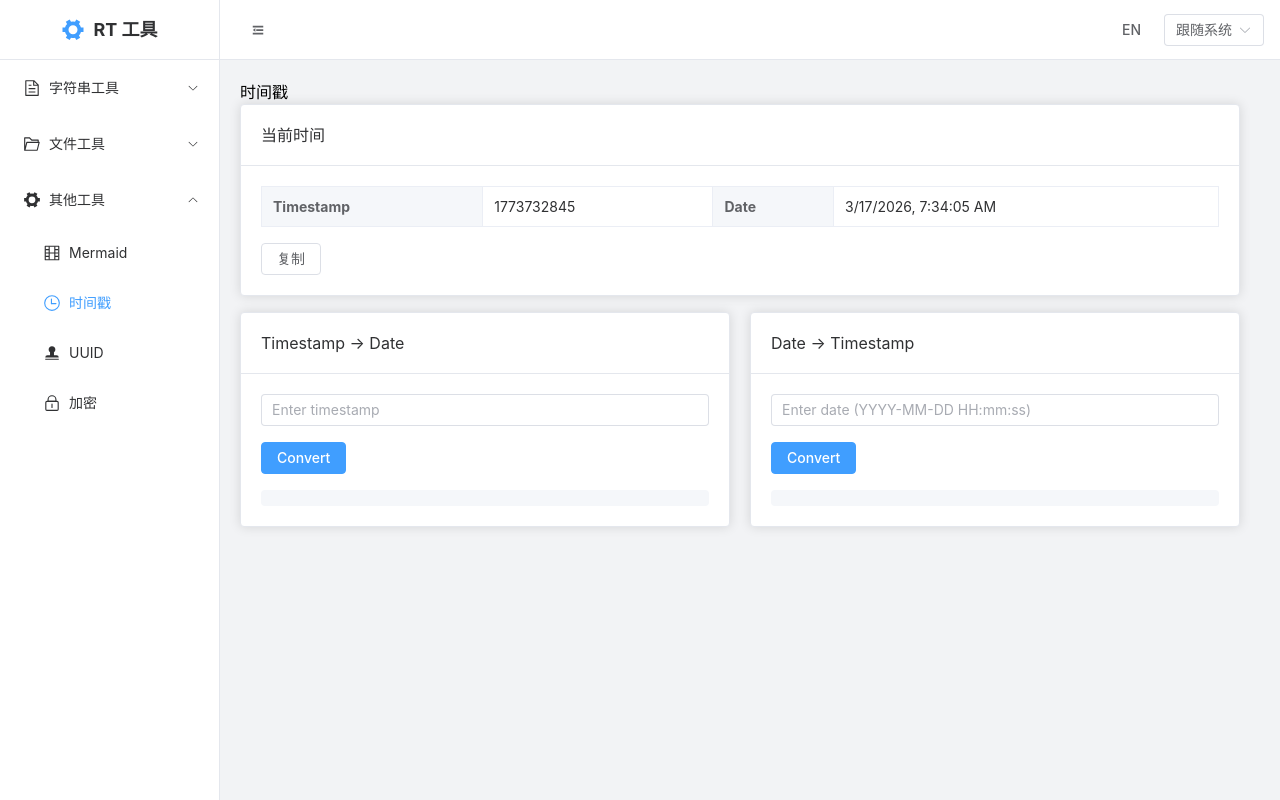
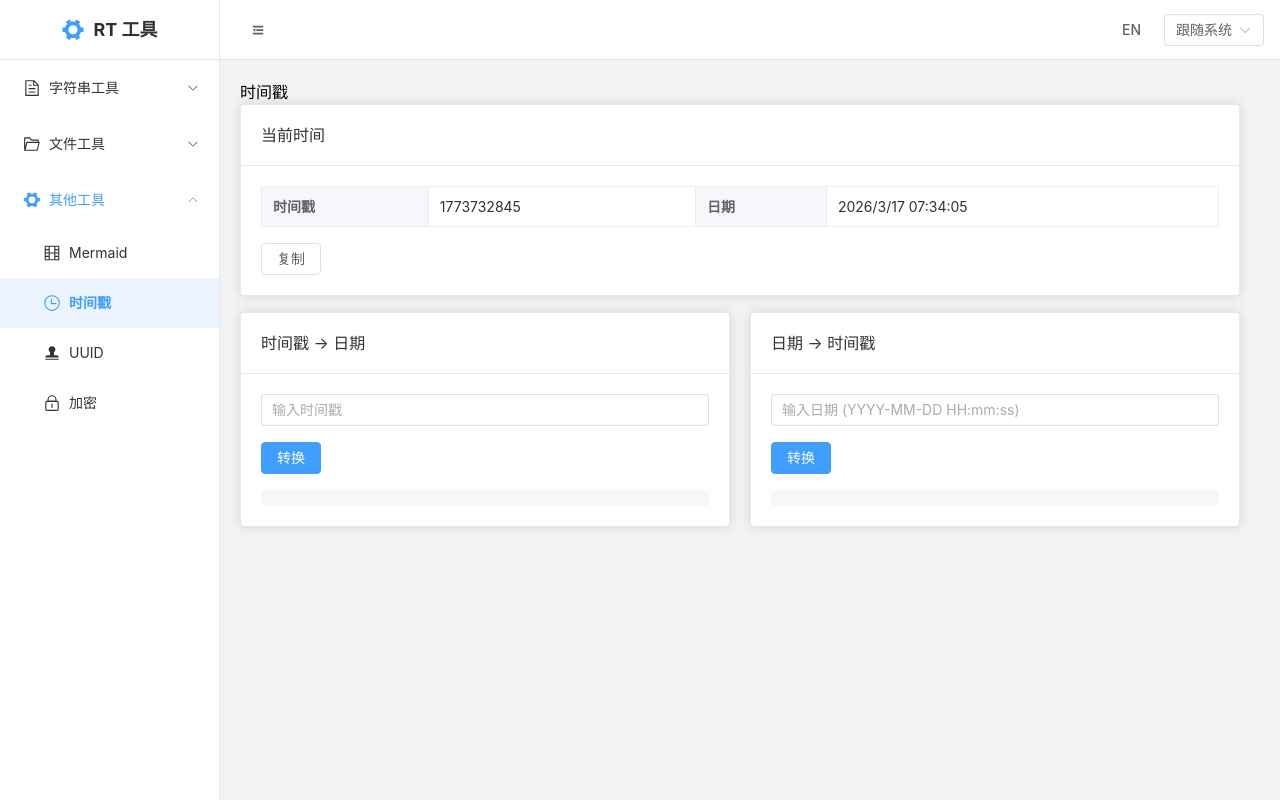
Before and after one commit to teatang/rt-tool, a Vue app: page /timestamp in a window 1280 px wide. Built offline with nearby package versions, Linux system fonts and the light colour scheme.

Commit message:
update menu style

```diff
--- a/src/i18n/locales/en.ts
+++ b/src/i18n/locales/en.ts
@@ -39,7 +39,8 @@ export default {
     search: 'Search',
     rename: 'Rename',
     generate: 'Generate',
-    now: 'Now'
+    now: 'Now',
+    convert: 'Convert'
   },
   messages: {
     copySuccess: 'Copied to clipboard',
@@ -63,6 +64,12 @@ export default {
     count: 'Count',
     algorithm: 'Algorithm',
     version: 'Version',
-    namespace: 'Namespace'
+    namespace: 'Namespace',
+    timestamp: 'Timestamp',
+    date: 'Date',
+    timestampToDate: 'Timestamp → Date',
+    dateToTimestamp: 'Date → Timestamp',
+    enterTimestamp: 'Enter timestamp',
+    enterDate: 'Enter date (YYYY-MM-DD HH:mm:ss)'
   }
 }
--- a/src/i18n/locales/zh.ts
+++ b/src/i18n/locales/zh.ts
@@ -39,7 +39,8 @@ export default {
     search: '搜索',
     rename: '重命名',
     generate: '生成',
-    now: '当前时间'
+    now: '当前时间',
+    convert: '转换'
   },
   messages: {
     copySuccess: '已复制到剪贴板',
@@ -63,6 +64,12 @@ export default {
     count: '数量',
     algorithm: '算法',
     version: '版本',
-    namespace: '命名空间'
+    namespace: '命名空间',
+    timestamp: '时间戳',
+    date: '日期',
+    timestampToDate: '时间戳 → 日期',
+    dateToTimestamp: '日期 → 时间戳',
+    enterTimestamp: '输入时间戳',
+    enterDate: '输入日期 (YYYY-MM-DD HH:mm:ss)'
   }
 }
--- a/src/layouts/MainLayout.vue
+++ b/src/layouts/MainLayout.vue
@@ -1,10 +1,8 @@
 <script setup lang="ts">
-import { ref, computed } from 'vue'
+import { ref, computed, watch } from 'vue'
 import { useI18n } from 'vue-i18n'
 import { useRoute } from 'vue-router'
 import { useThemeStore } from '../stores/theme'
-
-const route = useRoute()
 
 // 引入 Element Plus 图标 - 每个工具使用独特的图标
 import {
@@ -29,6 +27,19 @@ import {
 
 const { t, locale } = useI18n()
 const themeStore = useThemeStore()
+const route = useRoute()
+
+// 当前选中的菜单 - 使用 ref 并监听路由变化
+const activeMenu = ref('base64')
+
+// 监听路由变化更新菜单选中状态
+watch(
+  () => route.path,
+  (path) => {
+    activeMenu.value = path.startsWith('/') ? path.slice(1) : path || 'base64'
+  },
+  { immediate: true }
+)
 
 // 侧边栏是否折叠
 const isCollapse = ref(false)
@@ -69,13 +80,6 @@ const menuItems = computed(() => [
     ]
   }
 ])
-
-// 当前选中的菜单 - 使用路径匹配
-const activeMenu = computed(() => {
-  const path = route.path
-  // 从路径中提取工具名称 (如 /base64 -> base64)
-  return path.startsWith('/') ? path.slice(1) : path || 'base64'
-})
 
 // 主题选项
 const themeOptions = [
@@ -206,6 +210,53 @@ const changeLocale = () => {
   flex: 1;
 }
 
+/* 选中菜单项的高亮样式 */
+.sidebar-menu :deep(.el-menu-item.is-active) {
+  background-color: var(--el-color-primary-light-9) !important;
+  color: var(--el-color-primary) !important;
+  font-weight: 600;
+}
+
+.sidebar-menu :deep(.el-menu-item.is-active .el-icon) {
+  color: var(--el-color-primary) !important;
+}
+
+/* 菜单项 hover 样式 */
+.sidebar-menu :deep(.el-menu-item:hover) {
+  background-color: var(--el-fill-color-light) !important;
+}
+
+/* 子菜单标题高亮 */
+.sidebar-menu :deep(.el-sub-menu.is-active > .el-sub-menu__title) {
+  color: var(--el-color-primary) !important;
+}
+
+.sidebar-menu :deep(.el-sub-menu.is-active > .el-sub-menu__title .el-icon) {
+  color: var(--el-color-primary) !important;
+}
+
+/* 深色模式下的选中高亮 */
+html.dark .sidebar-menu :deep(.el-menu-item.is-active) {
+  background-color: rgba(64, 158, 255, 0.15) !important;
+  color: var(--el-color-primary) !important;
+}
+
+html.dark .sidebar-menu :deep(.el-menu-item.is-active .el-icon) {
+  color: var(--el-color-primary) !important;
+}
+
+html.dark .sidebar-menu :deep(.el-menu-item:hover) {
+  background-color: var(--el-fill-color-light) !important;
+}
+
+html.dark .sidebar-menu :deep(.el-sub-menu.is-active > .el-sub-menu__title) {
+  color: var(--el-color-primary) !important;
+}
+
+html.dark .sidebar-menu :deep(.el-sub-menu.is-active > .el-sub-menu__title .el-icon) {
+  color: var(--el-color-primary) !important;
+}
+
 .header {
   display: flex;
   justify-content: space-between;
--- a/src/views/tools/timestamp.vue
+++ b/src/views/tools/timestamp.vue
@@ -3,7 +3,7 @@ import { ref, onMounted, onUnmounted } from 'vue'
 import { useI18n } from 'vue-i18n'
 import { ElMessage } from 'element-plus'
 
-const { t } = useI18n()
+const { t, locale } = useI18n()
 
 const timestamp = ref('')
 const customDate = ref('')
@@ -15,7 +15,8 @@ let intervalId: number | undefined
 const updateCurrentTime = () => {
   const now = new Date()
   currentTimestamp.value = Math.floor(now.getTime() / 1000)
-  currentDate.value = now.toLocaleString()
+  // 根据当前语言格式化日期
+  currentDate.value = now.toLocaleString(locale.value === 'zh' ? 'zh-CN' : 'en-US')
 }
 
 onMounted(() => {
@@ -35,7 +36,7 @@ const convertToDate = () => {
   try {
     const ts = parseInt(timestamp.value)
     const date = new Date(ts * 1000)
-    return date.toLocaleString()
+    return date.toLocaleString(locale.value === 'zh' ? 'zh-CN' : 'en-US')
   } catch {
     return t('messages.error')
   }
@@ -71,10 +72,10 @@ const copyTimestamp = async () => {
         <span>{{ t('actions.now') }}</span>
       </template>
       <el-descriptions :column="2" border>
-        <el-descriptions-item label="Timestamp">
+        <el-descriptions-item :label="t('labels.timestamp')">
           {{ currentTimestamp }}
         </el-descriptions-item>
-        <el-descriptions-item label="Date">
+        <el-descriptions-item :label="t('labels.date')">
           {{ currentDate }}
         </el-descriptions-item>
       </el-descriptions>
@@ -87,15 +88,15 @@ const copyTimestamp = async () => {
       <el-col :span="12">
         <el-card>
           <template #header>
-            <span>Timestamp → Date</span>
+            <span>{{ t('labels.timestampToDate') }}</span>
           </template>
           <el-input
             v-model="timestamp"
-            placeholder="Enter timestamp"
+            :placeholder="t('labels.enterTimestamp')"
             class="mb-4"
           />
           <el-button type="primary" @click="convertToDate">
-            Convert
+            {{ t('actions.convert') }}
           </el-button>
           <div class="result mt-4">
             {{ convertToDate() }}
@@ -105,15 +106,15 @@ const copyTimestamp = async () => {
       <el-col :span="12">
         <el-card>
           <template #header>
-            <span>Date → Timestamp</span>
+            <span>{{ t('labels.dateToTimestamp') }}</span>
           </template>
           <el-input
             v-model="customDate"
-            placeholder="Enter date (YYYY-MM-DD HH:mm:ss)"
+            :placeholder="t('labels.enterDate')"
             class="mb-4"
           />
           <el-button type="primary" @click="convertToTimestamp">
-            Convert
+            {{ t('actions.convert') }}
           </el-button>
           <div class="result mt-4">
             {{ convertToTimestamp() }}
```
